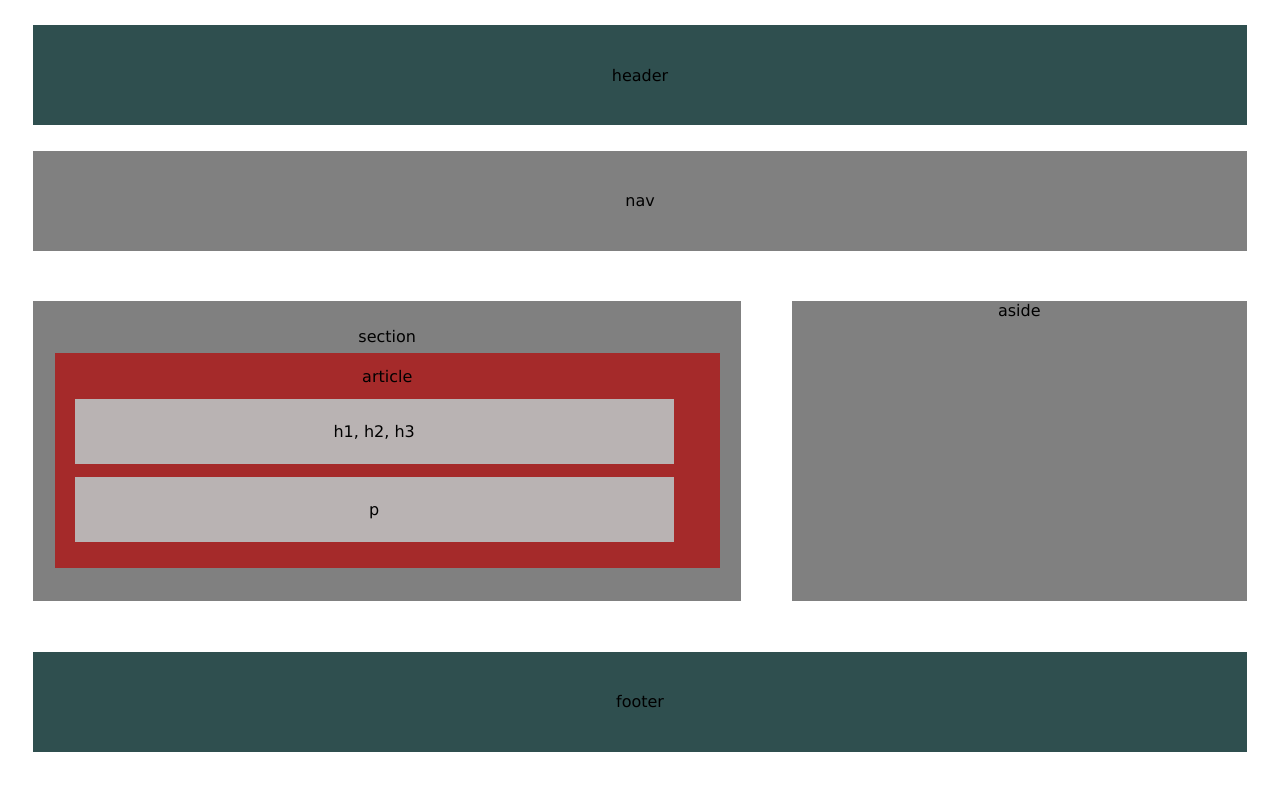
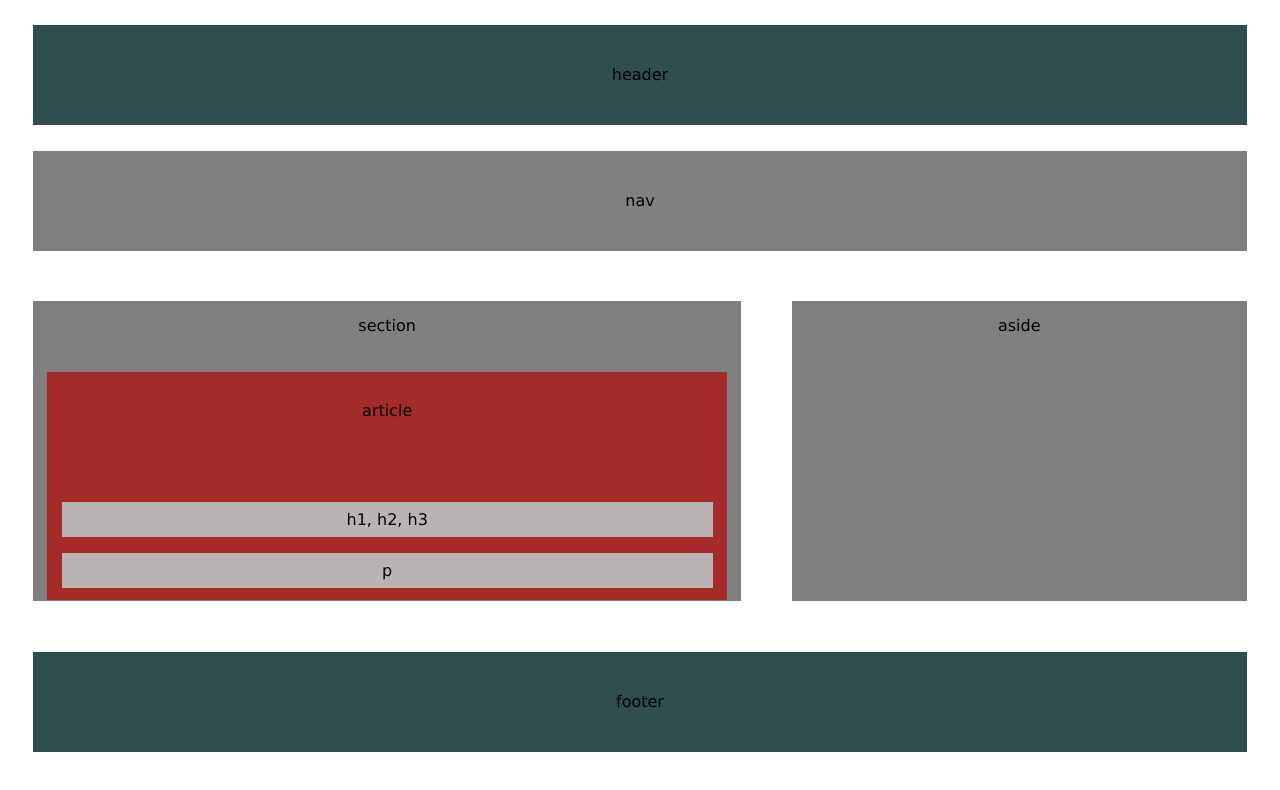
Before and after one commit to Artierra/HW-wireframe, a plain HTML site: page index.html in a window 1280 px wide. Drawn offline with Linux system fonts and the light colour scheme.

Commit message:
Add files via upload

```diff
--- a/index.html
+++ b/index.html
@@ -5,7 +5,7 @@
 
     <meta charset="UTF-8">
     <title>HW-wireframe</title>
-    <link rel="stylesheet" type="text/css" href="stylesheet1.css">
+    <link rel="stylesheet" type="text/css" href="stylesheet2.css">
 
 </head>
 
@@ -14,16 +14,24 @@
 
     <nav>nav</nav>
     <div>
+
         <section>section
+
             <article>article
-                <p>h1, h2, h3</p>
-                <p>p</p>
-            </article>
+                <div>
+                    <p>h1, h2, h3</p>
+
+                    <p>p</p>
+                </div>
+
 
         </section>
 
+        </section>
+
+
+
         <aside>aside</aside>
-
     </div>
 
     <footer>footer </footer>
--- /dev/null
+++ b/stylesheet2.css
@@ -0,0 +1,93 @@
+header {
+    text-align: center;
+    line-height: 100px;
+    width: 96%;
+    height: 100px;
+    background-color: darkslategray;
+    font-family: 'Lucida Sans', 'Lucida Sans Regular', 'Lucida Grande', 'Lucida Sans Unicode', Geneva, Verdana, sans-serif;
+    align-content: center;
+    border: 2%;
+    margin: 2%;
+    padding 2%;
+}
+
+nav {
+    text-align: center;
+    line-height: 100px;
+    width: 96%;
+    height: 100px;
+    background-color: grey;
+    font-family: 'Lucida Sans', 'Lucida Sans Regular', 'Lucida Grande', 'Lucida Sans Unicode', Geneva, Verdana, sans-serif;
+    align-content: center;
+    border: 2%;
+    margin: 2%;
+    padding 2%;
+}
+
+section {
+    text-align: center;
+    line-height: 50px;
+    width: 56%;
+    height: 300px;
+    display: inline-block;
+    background-color: grey;
+    font-family: 'Lucida Sans', 'Lucida Sans Regular', 'Lucida Grande', 'Lucida Sans Unicode', Geneva, Verdana, sans-serif;
+    border: 2%;
+    margin: 2%;
+    padding 2%;
+}
+
+article {
+    position: relative;
+    top: 7%;
+    text-align: center;
+    width: 92%;
+    height: 200px;
+    display: inline-block;
+    background-color: brown;
+    font-family: 'Lucida Sans', 'Lucida Sans Regular', 'Lucida Grande', 'Lucida Sans Unicode', Geneva, Verdana, sans-serif;
+    padding: 2%;
+    margin: auto;
+}
+
+p {
+    display: block;
+    position: relative;
+    top: 50px;
+    text-align: center;
+    line-height: 35px;
+    height: 35px;
+    background-color: rgb(185, 179, 179);
+    font-family: 'Lucida Sans', 'Lucida Sans Regular', 'Lucida Grande', 'Lucida Sans Unicode', Geneva, Verdana, sans-serif;
+    border: 1%;
+    margin: 0, auto;
+    padding 10%;
+}
+
+aside {
+    display: inline-block;
+    float: right;
+    text-align: center;
+    line-height: 50px;
+    width: 36%;
+    height: 300px;
+    background-color: grey;
+    font-family: 'Lucida Sans', 'Lucida Sans Regular', 'Lucida Grande', 'Lucida Sans Unicode', Geneva, Verdana, sans-serif;
+    border: 2%;
+    margin: 2%;
+    padding 2%;
+}
+
+footer {
+    clear: both;
+    text-align: center;
+    line-height: 100px;
+    width: 96%;
+    height: 100px;
+    background-color: darkslategray;
+    font-family: 'Lucida Sans', 'Lucida Sans Regular', 'Lucida Grande', 'Lucida Sans Unicode', Geneva, Verdana, sans-serif;
+    align-content: center;
+    border: 2%;
+    margin: 2%;
+    padding 2%;
+}
```
